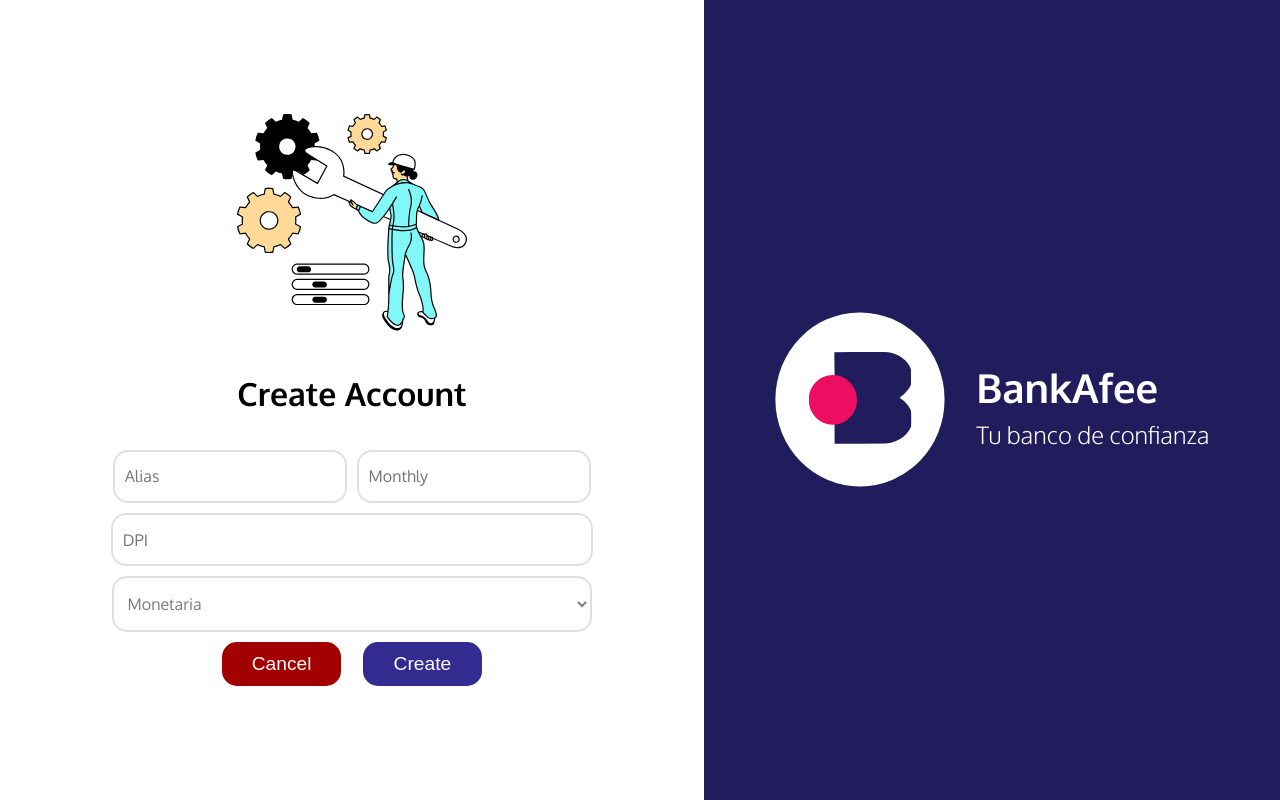
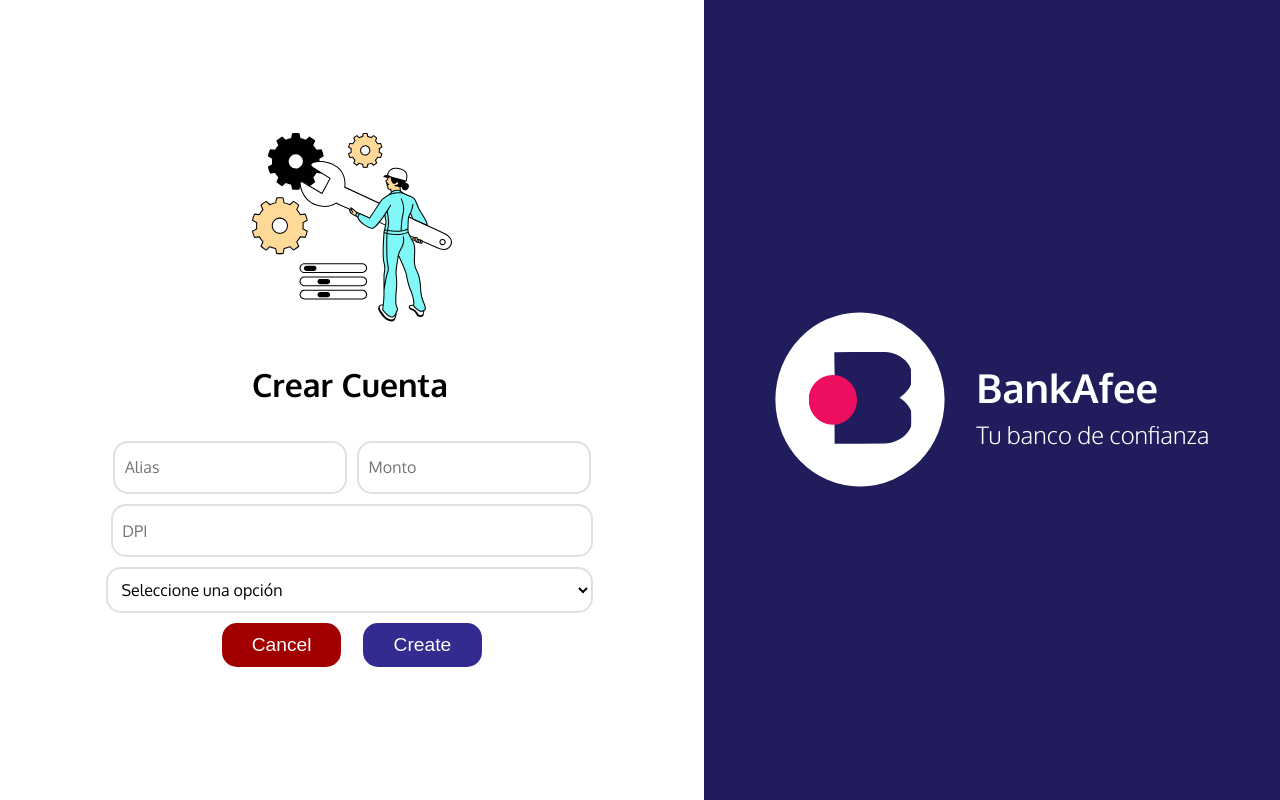
Before and after one commit to oskcarsv/front-bankafee, a React (Vite) app: page /cAccountByUser in a window 1280 px wide. Built offline with nearby package versions, Linux system fonts and the light colour scheme.

Commit message:
Account Petition Done

```diff
--- a/src/components/createAccount/FormCAccount.jsx
+++ b/src/components/createAccount/FormCAccount.jsx
@@ -4,26 +4,226 @@ import cAccountByUser from "../../assets/iconCAccountByUser/cAccountByUser.svg";
 
 import "../../styles/createAccountByUser/cAccountByUser.css";
 
+import { Input } from "../Input";
+
+import { useState } from "react";
+
+import {
+
+  validateDPI,
+  validateDPIMessage,
+  validateAlias,
+  validateAliasMessage,
+  validateAmount,
+  validateAmountMessage
+
+} from "../../shared/validator";
+
+import { useAccountPetition } from "../../shared/hooks";
+
 export const FormCAccount = () => {
+
+  const { postAccountPetition, isLoading } = useAccountPetition();
+
+  const [ selectTypeAccount, setSelectTypeAccount ] = useState();
+
+  const [formState, setFormState] = useState({
+
+    type: {
+
+      value: "",
+      isValid: false,
+      showError: false
+
+    },
+
+    DPI_Owner: {
+
+      value: "",
+      isValid: false,
+      showError: false
+
+    },
+
+    alias: {
+
+      value: "",
+      isValid: false,
+      showError: false
+
+    },
+
+    amount: {
+
+      value: "",
+      isValid: false,
+      showError: false
+
+    }
+
+  });
+
+  const handleInputValueChange = (value, field) => {
+
+    setFormState((prevState) => ({
+
+      ...prevState,
+
+      [field]: {
+
+        ...prevState[field],
+
+        value,
+
+      },
+
+    }));
+
+  };
+
+  const handleInputValidationOnBlur = (value, field) => {
+
+    let isValid = false;
+
+    switch (field) {
+
+      case "DPI_Owner":
+
+        isValid = validateDPI(value);
+
+        break;
+
+      case "alias":
+
+        isValid = validateAlias(value);
+
+        break;
+
+      case "amount":
+
+        isValid = validateAmount(value);
+
+        break;
+
+      default:
+
+        isValid = true;
+
+        break;
+
+    }
+
+    setFormState((prevState) => ({
+
+      ...prevState,
+
+      [field]: {
+
+        ...prevState[field],
+
+        isValid,
+
+        showError: !isValid,
+
+      },
+
+    }));
+
+  };
+
+  const handleSelect = (event) => {
+
+    event.preventDefault();
+
+    setSelectTypeAccount(event.target.value);
+
+    console.log(selectTypeAccount);
+
+  };
+
+  const handleAccountPetition = (event) => {
+
+    event.preventDefault();
+
+    postAccountPetition(
+
+      selectTypeAccount,
+
+      formState.DPI_Owner.value,
+
+      formState.alias.value,
+
+      formState.amount.value
+
+    )
+
+  }
+
+  const isSubmitButtonDisabled = isLoading ||
+  !formState.DPI_Owner.isValid ||
+  !formState.alias.isValid ||
+  !formState.amount.isValid;
+
   return (
     <main className="info-form-caccount-user">
       <section className="img-caccount">
         <img src={cAccountByUser} alt="img" className="img-caccount-user" />
-        <h1 className="title-create-account">Create Account</h1>
+        <h1 className="title-create-account">Crear Cuenta</h1>
       </section>
-      <form className="form-caccount-user">
+      <form className="form-caccount-user" onSubmit={handleAccountPetition}>
         <div className="input-text-create-account">
-          <input type="text" className="input-text" placeholder="Alias" />
-          <input type="text" className="input-text" placeholder="Monthly" />
+          <Input
+            field="alias"
+            value={formState.alias.value}
+            onChangeHandler={handleInputValueChange}
+            type="text"
+            className="input-text"
+            placeholder="Alias"
+            onBlurHandler={handleInputValidationOnBlur}
+            showErrorMessage={formState.alias.showError}
+            validationMessage={validateAliasMessage}
+          />
+          <Input
+            field="amount"
+            value={formState.amount.value}
+            onChangeHandler={handleInputValueChange}
+            type="Number"
+            className="input-text"
+            placeholder="Monto"
+            onBlurHandler={handleInputValidationOnBlur}
+            showErrorMessage={formState.amount.showError}
+            validationMessage={validateAmountMessage}
+          />
         </div>
         <div className="content-input-dpi">
-          <input type="text" className="input-text-dpi" placeholder="DPI" />
+        <Input
+            field="DPI_Owner"
+            value={formState.DPI_Owner.value}
+            onChangeHandler={handleInputValueChange}
+            type="text"
+            className="input-text"
+            placeholder="DPI"
+            onBlurHandler={handleInputValidationOnBlur}
+            showErrorMessage={formState.DPI_Owner.showError}
+            validationMessage={validateDPIMessage}
+          />
         </div>
         <div className="box-select-container">
-          <select className="box-select">
-            <option value="">Monetaria</option>
-            <option value="">Ahorro</option>
-          </select>
+          <select
+              name="type"
+              onChange={handleInputValueChange}
+              onBlur={handleInputValidationOnBlur}
+              onClick={handleSelect}
+              className="input-text-request-account"
+            >
+              <option value="">Seleccione una opción</option>
+              <option value="CURRENT">Monetario</option>
+              <option value="CREDIT">Credito</option>
+              <option value="SAVINGS">Ahorro</option>
+            </select>
+            {formState.type.showError && (
+              <span className="error-message">/* Mensaje de error aquí */</span>
+            )}
         </div>
       </form>
       <section className="container-btn-account">
@@ -34,7 +234,14 @@ export const FormCAccount = () => {
         </div>
         <div className="btn-container-cAccount">
           <Link to="/home" className="link-btn-caccount">
-            <button className="btn-account">Create</button>
+            <button
+            className="btn-account"
+            type="sumbit"
+            onClick={handleAccountPetition}
+            disabled={isSubmitButtonDisabled}
+            >
+              Create
+            </button>
           </Link>
         </div>
       </section>
--- a/src/services/api.jsx
+++ b/src/services/api.jsx
@@ -128,3 +128,20 @@ export const ownUser = async () => {
     };
   }
 };
+
+export const accountPetition = async (data) => {
+
+  try {
+
+    return await apiClient.post("/accountPetition", data);
+
+  }catch(e){
+
+    return {
+      error: true,
+      e,
+    };
+
+  }
+
+}
--- a/src/shared/hooks/index.js
+++ b/src/shared/hooks/index.js
@@ -4,3 +4,4 @@ export { useClientPetition } from "./useClientPetition";
 export { useCategoryProduct } from "./useCategoryProduct";
 export { useTransfer } from "./useTransfer";
 export { useUser } from "./useUser";
+export { useAccountPetition } from "./useAccountPetition";
--- /dev/null
+++ b/src/shared/hooks/useAccountPetition.jsx
@@ -0,0 +1,92 @@
+import { useState } from "react"
+
+import { useNavigate } from "react-router-dom"
+
+import { accountPetition as accountPetitionRequest } from "../../services/api"
+
+import { toast } from "react-hot-toast"
+
+export const useAccountPetition = () => {
+
+    const [isLoading, setIsLoading] = useState(false);
+
+    const [accountPetition, setAccountPetition] = useState();
+
+    const navigate = useNavigate();
+
+    const postAccountPetition = async (
+
+        type,
+        DPI_Owner,
+        alias,
+        amount
+
+    ) => {
+
+        setIsLoading(true);
+
+        const response = await accountPetitionRequest({
+
+            type,
+            DPI_Owner,
+            alias,
+            amount
+
+        });
+
+        setIsLoading(false);
+
+        if (response.error) {
+
+            console.log(response.error);
+
+            console.log(response.e);
+
+            console.log(response.e?.response);
+
+            console.log(response.e?.response?.data);
+
+            return toast.error(
+                response.e?.response?.data ||
+                  "An error occurred, please try again later.",
+              );
+
+        }
+
+        toast.success(
+            (t) => (
+              <span>
+                {response.data.msg} <br />
+                <button
+                  onClick={() => toast.dismiss(t.id)}
+                  style={{
+                    background: "transparent",
+                    border: "none",
+                    position: "absolute",
+                    top: "0",
+                    right: "0",
+                    margin: "5px",
+                  }}
+                >
+                  X
+                </button>
+              </span>
+            ),
+            { duration: Infinity },
+        );
+
+        navigate("/home")
+
+    }
+
+    return {
+
+        isLoading,
+
+        postAccountPetition,
+
+        accountPetition
+
+    };
+
+}
--- a/src/shared/validator/index.js
+++ b/src/shared/validator/index.js
@@ -17,3 +17,7 @@ export * from "./validateMonthyIncome";
 export * from "./validateMaxTransfer";
 
 export * from "./validateDescriptionTransfer";
+
+export * from "./validateAlias";
+
+export * from "./validateAmount";
--- /dev/null
+++ b/src/shared/validator/validateAlias.jsx
@@ -0,0 +1,6 @@
+export const validateAlias = (alias) => {
+    const regex = /^.{1,50}$/;
+    return regex.test(alias);
+  };
+
+export const validateAliasMessage = "El alias debe tener 50 caracteres maximo.";
--- /dev/null
+++ b/src/shared/validator/validateAmount.jsx
@@ -0,0 +1,6 @@
+export const validateAmount = (amount) => {
+    const regex = /^(?:10[1-9]|1[1-9]\d|\d{3,})$/;
+    return regex.test(amount);
+  };
+
+export const validateAmountMessage = "La cantidad debe ser mayor a 100."
```
